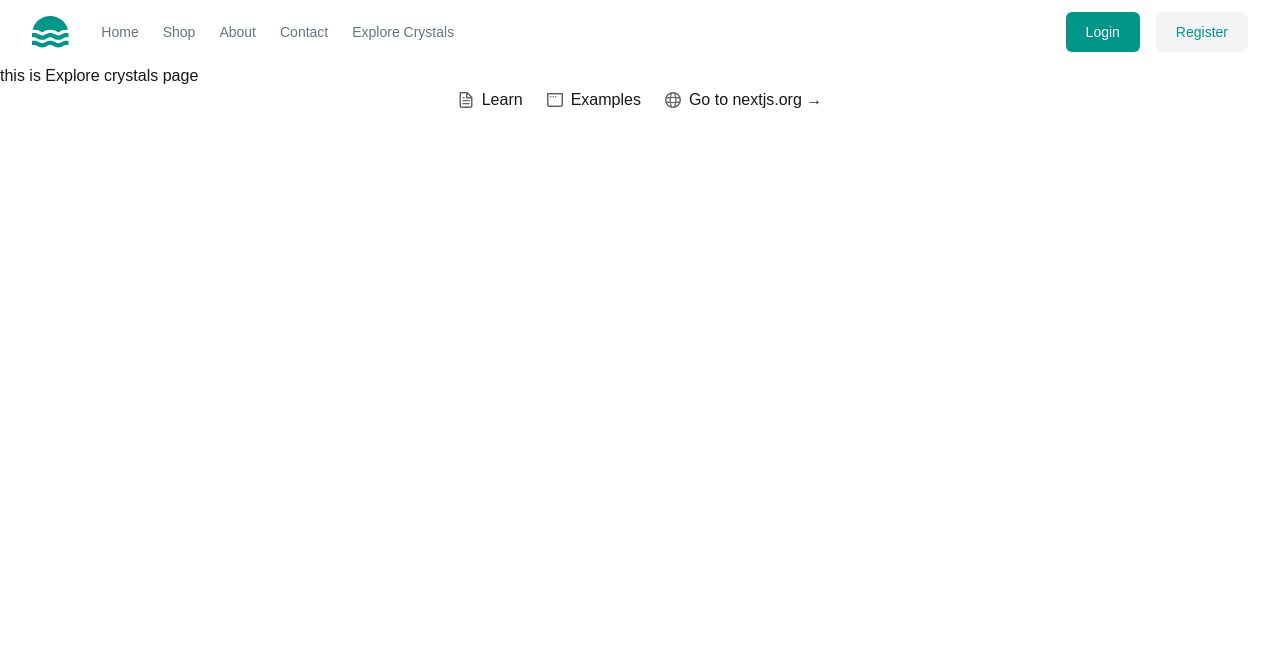
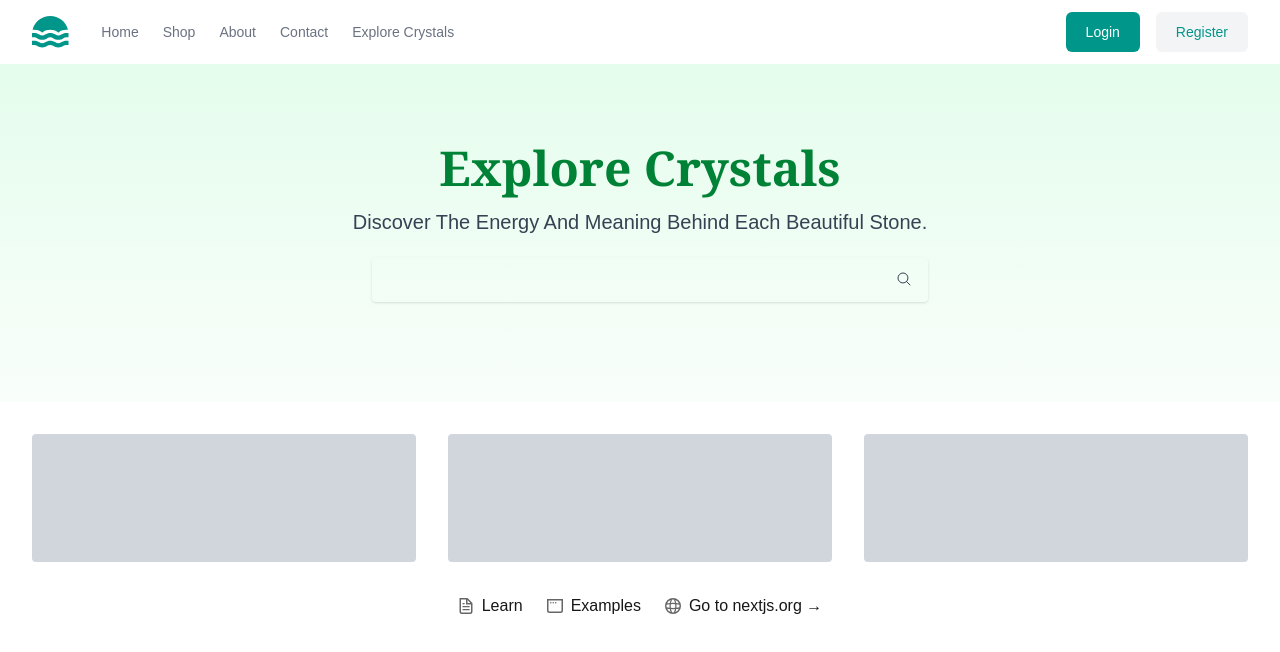
Before and after one commit to chaitanya514/crystal-brothers, a Next.js app: page /explore-crystals in a window 1280 px wide. Shown: the top 652 px of the page. Built offline with nearby package versions, Linux system fonts and the light colour scheme; no server answers.

Commit message:
context api added

```diff
--- /dev/null
+++ b/src/app/context/CrystalStonesContext.js
@@ -0,0 +1,33 @@
+
+"use client";
+import { createContext, useContext, useState, useEffect } from "react";
+import { getCrystalStones } from "../lib/api";
+
+const CrystalStonesContext = createContext();
+
+export const CrystalStonesProvider = ({ children }) => {
+  const [crystalStones, setCrystalStones] = useState([]);
+  const [loading, setLoading] = useState(true);
+
+  useEffect(() => {
+    async function fetchCrystals() {
+      try {
+        const data = await getCrystalStones();
+        setCrystalStones(data);
+      } catch (error) {
+        console.error("Error fetching crystals:", error);
+      } finally {
+        setLoading(false);
+      }
+    }
+    fetchCrystals();
+  }, []);
+
+  return (
+    <CrystalStonesContext.Provider value={{ crystalStones, loading }}>
+      {children}
+    </CrystalStonesContext.Provider>
+  );
+};
+
+export const useCrystalStones = () => useContext(CrystalStonesContext);
--- a/src/app/explore-crystals/page.js
+++ b/src/app/explore-crystals/page.js
@@ -1,9 +1,69 @@
-import React from 'react'
+"use client"
+import React from "react";
+import { useCrystalStones } from "../context/CrystalStonesContext";
 
 const ExploreCrystals = () => {
+
+
+const {crystalStones,loading} = useCrystalStones();
+
+console.log("crystalStones............",crystalStones);
   return (
-    <div>this is Explore crystals page</div>
-  )
-}
+    <>
+      <header className="relative bg-green-50">
+        <div className="absolute inset-0">
+          <div className="absolute inset-0 bg-gradient-to-b from-green-100 to-white opacity-60"></div>
+        </div>
+        <div className="relative z-10 py-20 text-center px-4">
+          <h1 className="text-5xl font-serif font-bold text-green-700 mb-4">
+            Explore Crystals
+          </h1>
+          <p className="text-xl text-gray-700 max-w-xl mx-auto">
+            Discover The Energy And Meaning Behind Each Beautiful Stone.
+          </p>
+          <div className="max-w-xl mx-auto">
+            <label htmlFor="Search">
+
+              <div className="relative ml-5 py-5">
+                <input
+                  type="text"
+                  id="Search"
+                  className="mt-0.5 w-full rounded border-gray-300 pe-10 shadow-sm sm:text-sm py-3"
+                />
+                <span className="absolute inset-y-0 right-2 grid w-8 place-content-center">
+                  <button
+                    type="button"
+                    aria-label="Submit"
+                    className="rounded-full p-1.5 text-gray-700 transition-colors hover:bg-green-100"
+                  >
+                    <svg
+                      xmlns="http://www.w3.org/2000/svg"
+                      fill="none"
+                      viewBox="0 0 24 24"
+                      strokeWidth="1.5"
+                      stroke="currentColor"
+                      className="size-4"
+                    >
+                      <path
+                        strokeLinecap="round"
+                        strokeLinejoin="round"
+                        d="m21 21-5.197-5.197m0 0A7.5 7.5 0 1 0 5.196 5.196a7.5 7.5 0 0 0 10.607 10.607Z"
+                      />
+                    </svg>
+                  </button>
+                </span>
+              </div>
+            </label>
+          </div>
+        </div>
+      </header>
+      <div className="grid grid-cols-1 gap-4 lg:grid-cols-3 lg:gap-8 mx-auto max-w-screen-xl px-4 py-8 sm:px-6 lg:px-8">
+        <div className="h-32 rounded bg-gray-300"></div>
+        <div className="h-32 rounded bg-gray-300"></div>
+        <div className="h-32 rounded bg-gray-300"></div>
+      </div>
+    </>
+  );
+};
 
 export default ExploreCrystals;
--- a/src/app/layout.js
+++ b/src/app/layout.js
@@ -2,6 +2,7 @@ import { Geist, Geist_Mono } from "next/font/google";
 import "./globals.css";
 import Navbar from "./components/Navbar/Navbar";
 import Footer from "./components/Footer/Footer";
+import { CrystalStonesProvider } from "./context/CrystalStonesContext";
 
 const geistSans = Geist({
   variable: "--font-geist-sans",
@@ -24,9 +25,11 @@ export default function RootLayout({ children }) {
       <body
         className={`${geistSans.variable} ${geistMono.variable} antialiased`}
       >
-        <Navbar />
-        {children}
-        <Footer />
+        <CrystalStonesProvider>
+          <Navbar />
+          {children}
+          <Footer />
+        </CrystalStonesProvider>
       </body>
     </html>
   );
--- a/src/app/page.js
+++ b/src/app/page.js
@@ -26,7 +26,6 @@ export default function Home() {
     fetchData();
   }, []); // ✅ empty deps → only once
 
-  console.log("crystalStonesData", crystalStonesData);
 
   const firstImageUrl = getImageUrl(sections[0]?.fields?.image);
 
```
